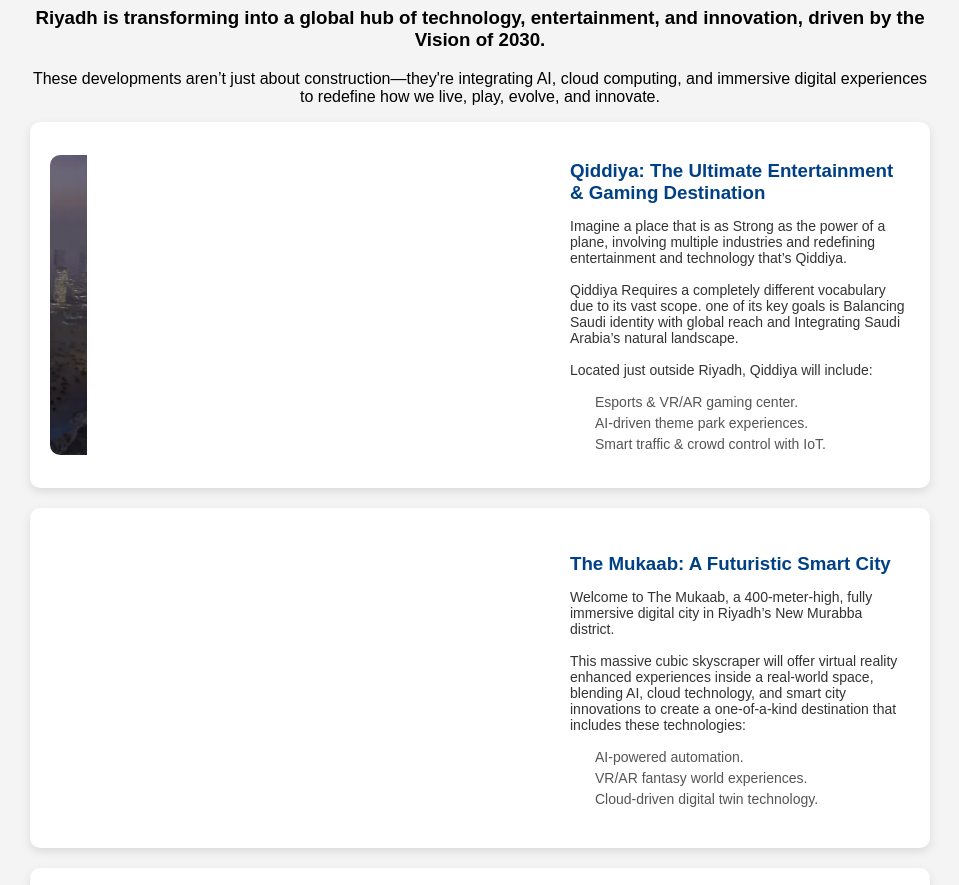
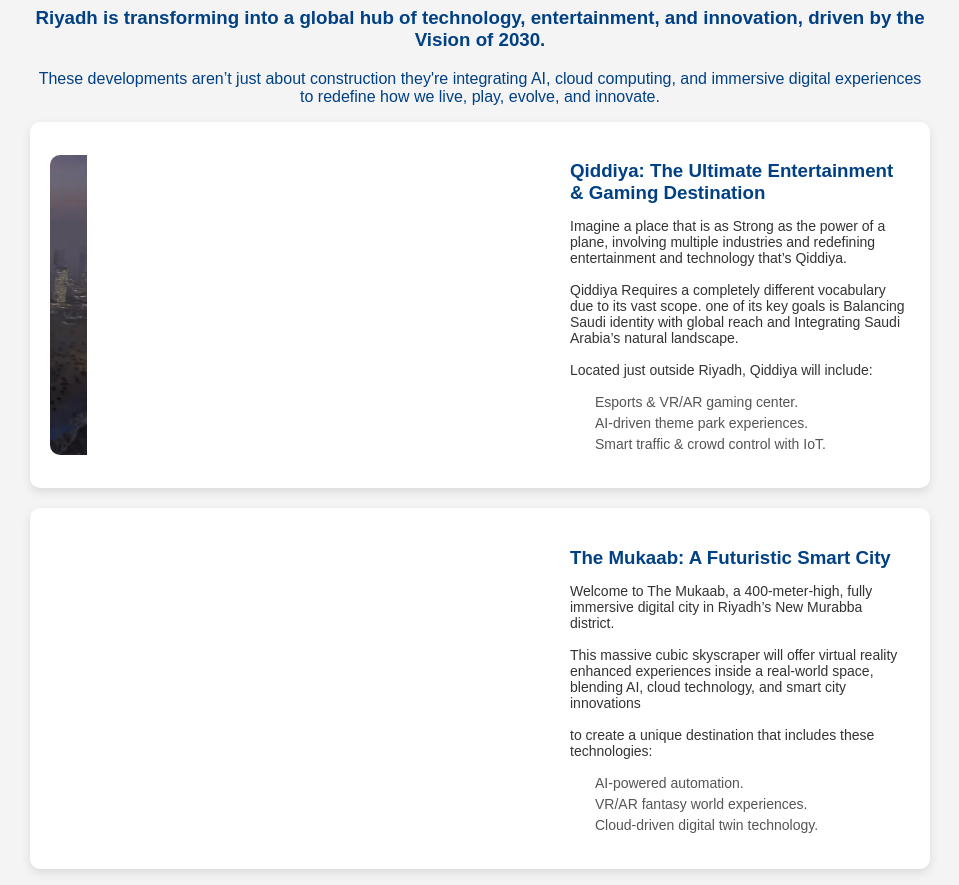
Before and after one commit to Hajar-h/Himma, a plain HTML site: page central-region.html in a window 1280 px wide. Shown: the part 93-978 px from the top of the page, without its empty margins (160-1119 px from the left). Drawn offline with Linux system fonts and the light colour scheme.

Commit message:
central region  & css more updates

```diff
--- a/central-region.html
+++ b/central-region.html
@@ -13,7 +13,7 @@
         <h1>Central Region</h1>
         <h3>Riyadh is transforming into a global hub of technology, entertainment, and innovation, driven by the Vision
             of 2030.</h3>
-        <p>These developments aren’t just about construction—they're integrating AI, cloud computing, and immersive
+        <p>These developments aren’t just about construction they're integrating AI, cloud computing, and immersive
             digital experiences to redefine how we live, play, evolve, and innovate.</p>
 
 
@@ -72,8 +72,8 @@
                 <p>Welcome to The Mukaab, a 400-meter-high, fully immersive digital city in Riyadh’s New Murabba
                     district.<br> <br>This massive cubic skyscraper will offer virtual reality enhanced experiences
                     inside a
-                    real-world space,<br> blending AI, cloud technology, and smart city innovations to create a
-                    one-of-a-kind destination that includes these technologies:</p>
+                    real-world space,<br> blending AI, cloud technology, and smart city innovations<br> <br>to create a
+                    unique destination that includes these technologies:</p>
                 <ul>
                     <li>AI-powered automation.</li>
                     <li>VR/AR fantasy world experiences.</li>
--- a/style.css
+++ b/style.css
@@ -13,6 +13,7 @@
 }
 
 .container {
+    color: #004085;
     max-width: 900px;
     margin: auto;
     padding: 20px;
```
